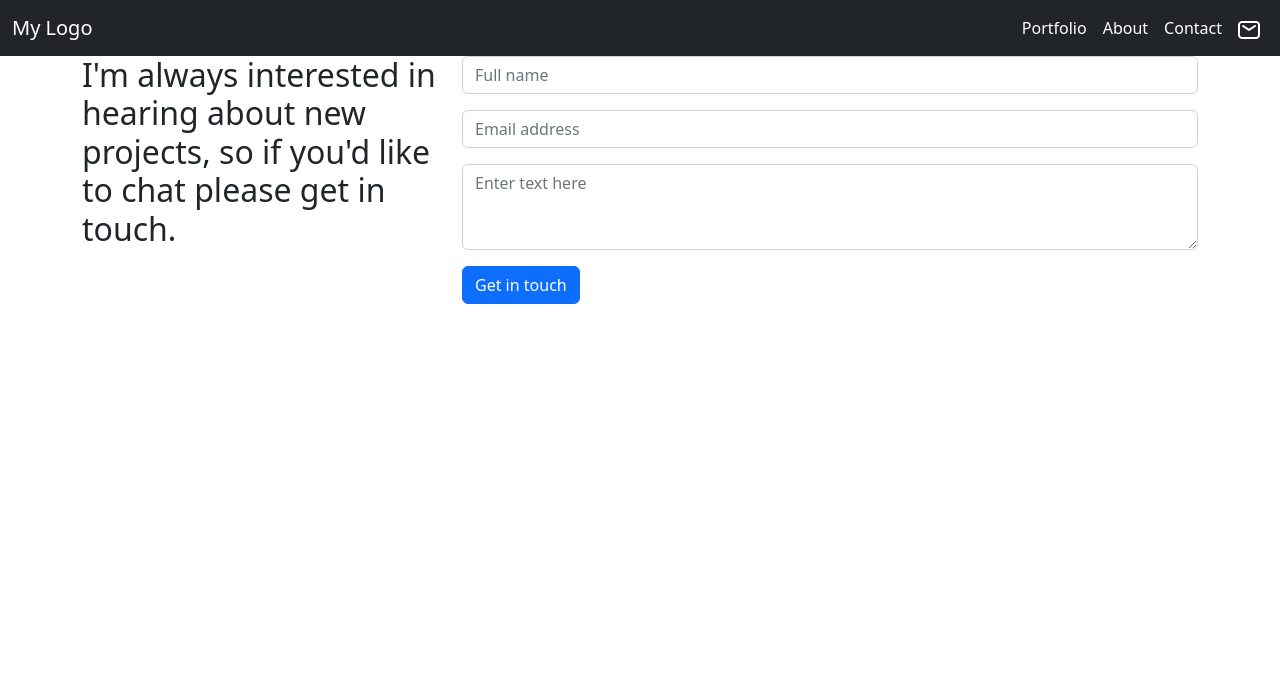
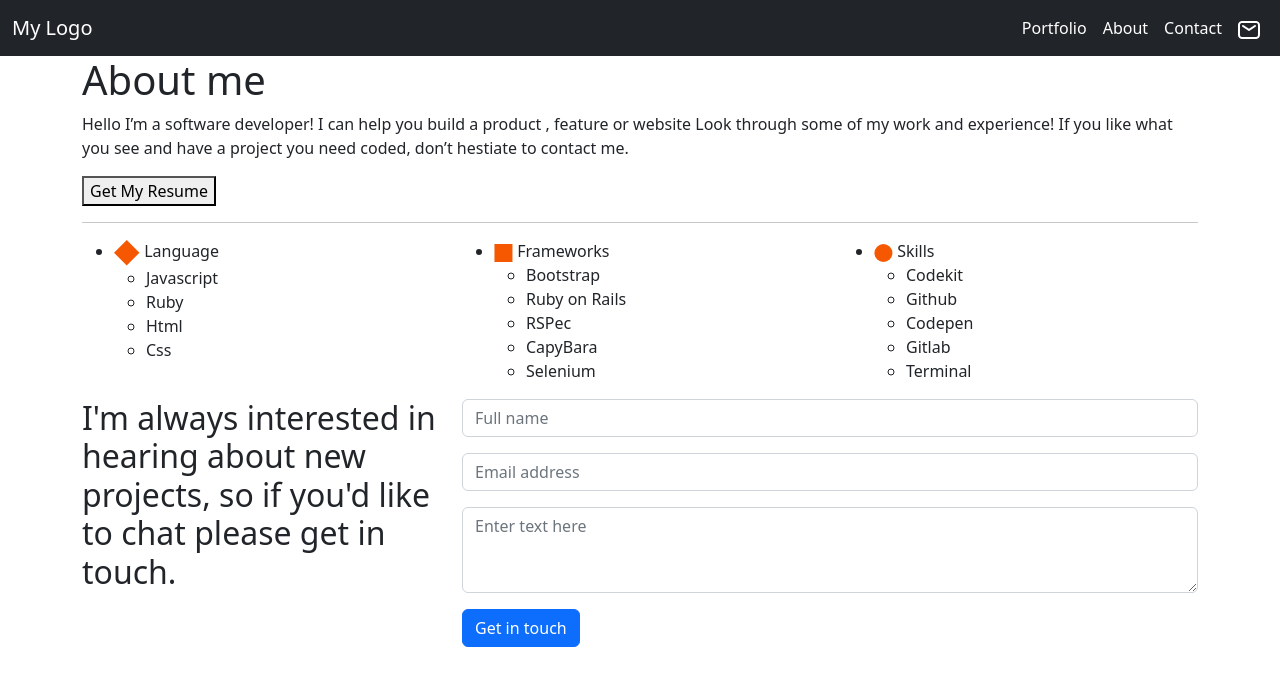
Before and after one commit to billymohajeri/Portfolio---Bootstrap, a website: page index.html in a window 1280 px wide. Drawn offline with nearby package versions, Linux system fonts and the light colour scheme.

Commit message:
Add about-me section

```diff
--- a/index.html
+++ b/index.html
@@ -77,6 +77,69 @@
 
     <div class="container">
       <div class="row">
+        <div class="col">
+          <section class="about-me-page" id="about-section">
+            <h1 class="about-me-primary-text">About me</h1>
+            <p class="about-me-description">
+              Hello I’m a software developer! I can help you build a product ,
+              feature or website Look through some of my work and experience! If
+              you like what you see and have a project you need coded, don’t
+              hestiate to contact me.
+            </p>
+            <button class="my-buttons">Get My Resume</button>
+            <hr />
+          </section>
+        </div>
+      </div>
+      <div class="row">
+        <div class="col">
+          <ul class="skill-list-title">
+            <li>
+              <img src="assets/desktop/bullet1.svg" alt="" /> Language
+
+              <ul class="skill-list-item">
+                <li>Javascript</li>
+                <li>Ruby</li>
+                <li>Html</li>
+                <li>Css</li>
+              </ul>
+            </li>
+          </ul>
+        </div>
+        <div class="col-4">
+          <ul class="skill-list-title">
+            <li>
+              <img src="assets/desktop/bullet2.svg" alt="" /> Frameworks
+              <ul class="skill-list-item">
+                <li>Bootstrap</li>
+                <li>Ruby on Rails</li>
+                <li>RSPec</li>
+                <li>CapyBara</li>
+                <li>Selenium</li>
+              </ul>
+            </li>
+          </ul>
+        </div>
+        <div class="col-4">
+          <ul class="skill-list-title">
+            <li>
+              <img src="assets/desktop/bullet3.svg" alt="" /> Skills
+
+              <ul class="skill-list-item">
+                <li>Codekit</li>
+                <li>Github</li>
+                <li>Codepen</li>
+                <li>Gitlab</li>
+                <li>Terminal</li>
+              </ul>
+            </li>
+          </ul>
+        </div>
+      </div>
+    </div>
+
+    <div class="container">
+      <div class="row">
         <div class="col-4">
           <h2 class="primary-text">
             <span id="line-br-1">I'm always</span>
```
